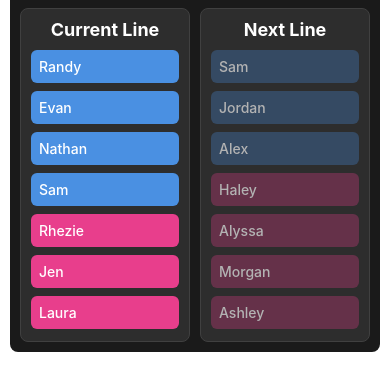
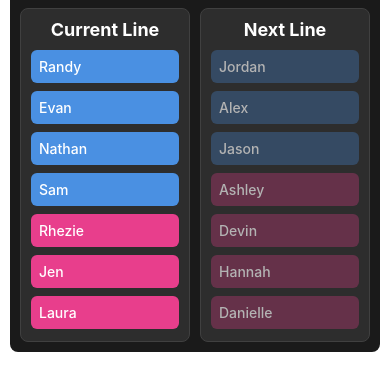
Before and after one commit to randyrektor/score-app, a React Native app: screen / in a window 390 px wide. Shown: the part 231-601 px from the top of the page. Built offline with nearby package versions, Linux system fonts and the light colour scheme.

Commit message:
Fix next line preview to remove current line's players before rotation

```diff
--- a/src/components/ScoreBoard.tsx
+++ b/src/components/ScoreBoard.tsx
@@ -75,30 +75,21 @@ export function ScoreBoard({
   const currentLine = getLine(openQueue, womanQueue, currentPattern);
   const genderBreakdown = getGenderBreakdown(currentLine);
 
-  // Simulate the next state as if the line was advanced
-  let nextOpenQueue = openQueue;
-  let nextWomanQueue = womanQueue;
-  let nextLineIndex = lineIndex + 1;
+  // --- Next Line Preview Logic ---
+  // Remove the current line's players from the queues
+  const nextOpenQueueBase = openQueue.slice(currentPattern.men);
+  const nextWomanQueueBase = womanQueue.slice(currentPattern.women);
 
-  // Calculate the next pattern (for the next-next line)
-  let nextPattern;
-  if (genderRatioMode === '4-3') {
-    nextPattern = { men: 4, women: 3 };
-  } else if (genderRatioMode === '3-4') {
-    nextPattern = { men: 3, women: 4 };
-  } else {
-    // ABBA logic: 0:A, 1:B, 2:B, 3:A
-    const nextIdx = (lineIndex + 1) % 4;
-    nextPattern = (nextIdx === 0 || nextIdx === 3)
-      ? { men: 4, women: 3 }
-      : { men: 3, women: 4 };
-  }
-  nextOpenQueue = rotateQueue(openQueue, nextPattern.men);
-  nextWomanQueue = rotateQueue(womanQueue, nextPattern.women);
+  // Calculate the next pattern
+  const nextLineIndex = lineIndex + 1;
+  const nextPattern = getPattern(nextLineIndex);
 
-  // Now get the next line using the incremented lineIndex and rotated queues
-  const nextLinePattern = getPattern(lineIndex + 1);
-  const nextLine = getLine(nextOpenQueue, nextWomanQueue, nextLinePattern);
+  // Rotate the new queues for the next pattern
+  const rotatedOpenQueue = rotateQueue(nextOpenQueueBase, nextPattern.men);
+  const rotatedWomanQueue = rotateQueue(nextWomanQueueBase, nextPattern.women);
+
+  // Build the next line from the rotated queues
+  const nextLine = getLine(rotatedOpenQueue, rotatedWomanQueue, nextPattern);
 
   const scoreDiff = team1Score - team2Score;
   const scoreDiffText = scoreDiff === 0 ? '0' : `${scoreDiff > 0 ? '+' : ''}${scoreDiff}`;
```
